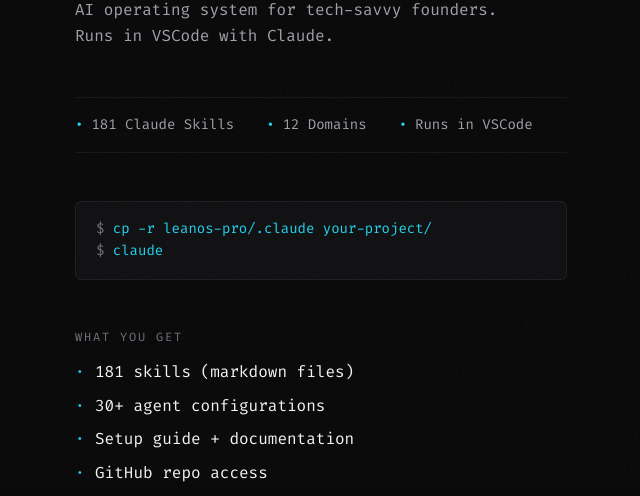
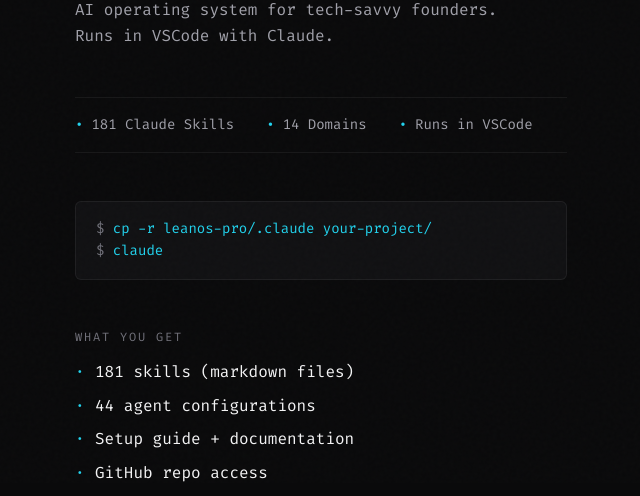
Before and after one commit to BellaBe/bellabe.github.io, a Jekyll site: the page built from leanos.html, in a window 1280 px wide. Shown: the part 417-913 px from the top of the page, without its empty margins (319-959 px from the left). Built offline with Jekyll 4.4.1, drawn with Linux system fonts in a browser that asks for light colours.

```diff
--- a/leanos.html
+++ b/leanos.html
@@ -4,7 +4,7 @@ title: LeanOS
 description: "AI operating system for tech-savvy founders. 181 skills, 30+ agents. Runs in VSCode."
 ---
 
-{% assign gumroad_url = "https://bellabe.gumroad.com/l/leanos" %}
+{% assign gumroad_url = "https://bellabe.gumroad.com/l/leanos-pro" %}
 
 <div class="minimal-main">
   <!-- Top bar -->
@@ -23,7 +23,7 @@ description: "AI operating system for tech-savvy founders. 181 skills, 30+ agent
   <!-- Proof bar -->
   <div class="proof-bar">
     <span class="proof-item">181 Claude Skills</span>
-    <span class="proof-item">12 Domains</span>
+    <span class="proof-item">14 Domains</span>
     <span class="proof-item">Runs in VSCode</span>
   </div>
 
@@ -38,7 +38,7 @@ description: "AI operating system for tech-savvy founders. 181 skills, 30+ agent
     <div class="label">What You Get</div>
     <ul class="minimal-list">
       <li>181 skills (markdown files)</li>
-      <li>30+ agent configurations</li>
+      <li>44 agent configurations</li>
       <li>Setup guide + documentation</li>
       <li>GitHub repo access</li>
       <li>Updates included</li>
```
